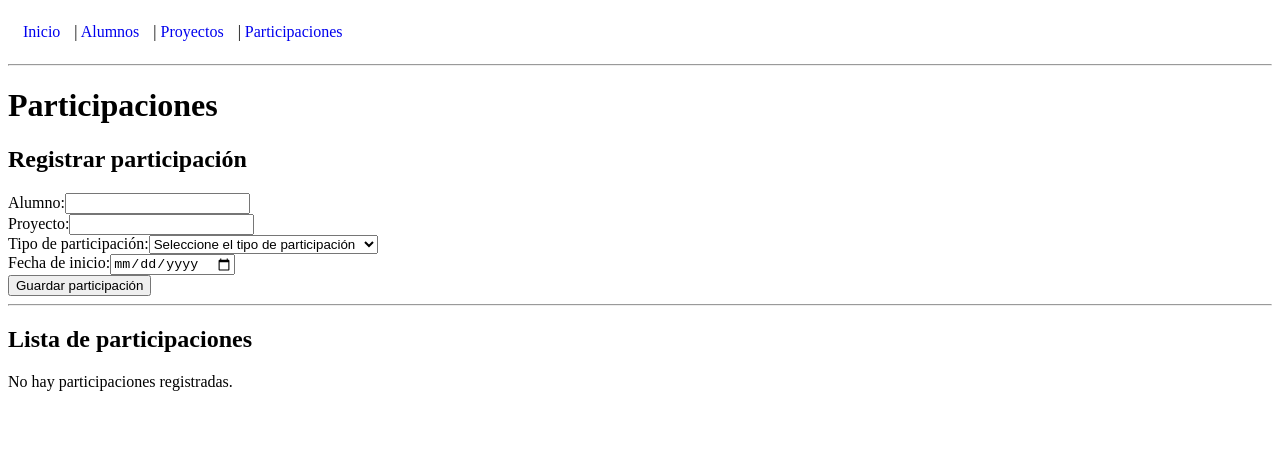
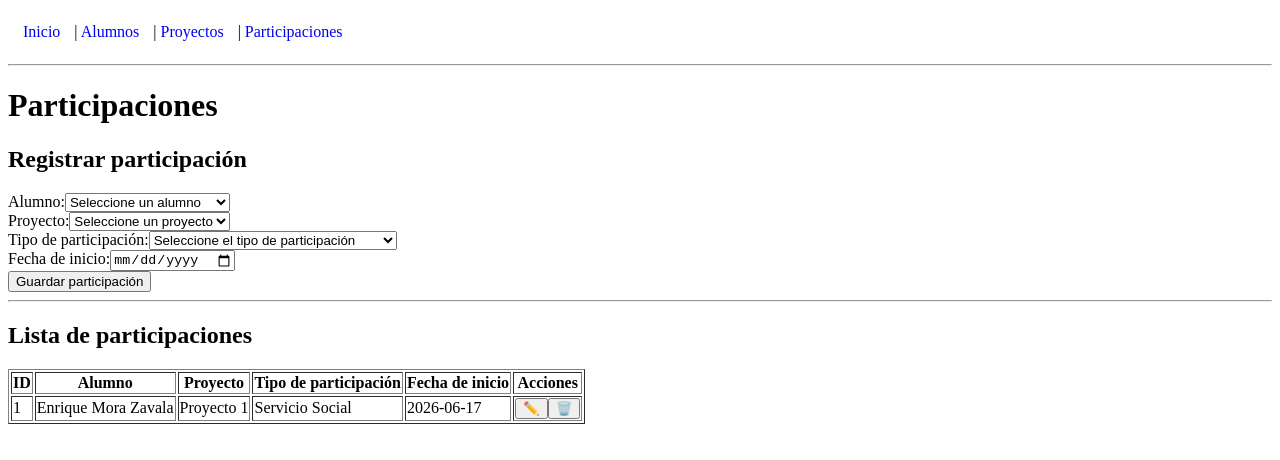
Before and after one commit to Enrique-Mora-Zavala/proyecto-final, a Vue app: page /participaciones in a window 1280 px wide. Shown: the top 460 px of the page. Built offline with nearby package versions, Linux system fonts and the light colour scheme; data requests are answered from the project's data file.

Commit message:
Se corrigen errores en el código

```diff
--- a/db.json
+++ b/db.json
@@ -17,7 +17,15 @@
       "id": 1
     }
   ],
-  "participaciones": [],
+  "participaciones": [
+    {
+      "alumnoId": 1,
+      "proyectoId": 1,
+      "tipoParticipacionId": 1,
+      "fechaInicio": "2026-06-17",
+      "id": 1
+    }
+  ],
   "carreras": [
     {
       "id": 1,
--- a/src/components/participaciones/ParticipacionForm.vue
+++ b/src/components/participaciones/ParticipacionForm.vue
@@ -76,12 +76,22 @@ onMounted(() => {
 
     <div>
       <label>Alumno:</label>
-      <input v-model="participacion.alumnoId" type="text" required />
+      <select v-model="participacion.alumnoId" required>
+        <option value="">Seleccione un alumno</option>
+        <option v-for="alumno in alumnos" :key="alumno.id" :value="alumno.id">
+          {{ alumno.id }} - {{ alumno.nombreCompleto }}
+        </option>
+      </select>
     </div>
 
     <div>
       <label>Proyecto:</label>
-      <input v-model="participacion.proyectoId" type="text" required />
+      <select v-model="participacion.proyectoId" required>
+        <option value="">Seleccione un proyecto</option>
+        <option v-for="proyecto in proyectos" :key="proyecto.id" :value="proyecto.id">
+          {{ proyecto.id }} - {{ proyecto.nombre }}
+        </option>
+      </select>
     </div>
 
     <div>
@@ -89,7 +99,7 @@ onMounted(() => {
       <select v-model="participacion.tipoParticipacionId" required>
         <option value="">Seleccione el tipo de participación</option>
         <option v-for="tipo in tiposParticipacion" :key="tipo.id" :value="tipo.id">
-          {{ tipo.nombre }}
+          {{ tipo.id }} - {{ tipo.nombre }}
         </option>
       </select>
     </div>
--- a/src/components/participaciones/ParticipacionesList.vue
+++ b/src/components/participaciones/ParticipacionesList.vue
@@ -76,7 +76,7 @@ onMounted(() => {
           <td>{{ participacion.id }}</td>
           <td>{{ obtenerAlumno(participacion.alumnoId) }}</td>
           <td>{{ obtenerProyecto(participacion.proyectoId) }}</td>
-          <td>{{ obtenerTipo(participacion.tipoId) }}</td>
+          <td>{{ obtenerTipo(participacion.tipoParticipacionId) }}</td>
           <td>{{ participacion.fechaInicio }}</td>
           <td>
             <button @click="seleccionarParticipacion(participacion)">✏️</button>
```
